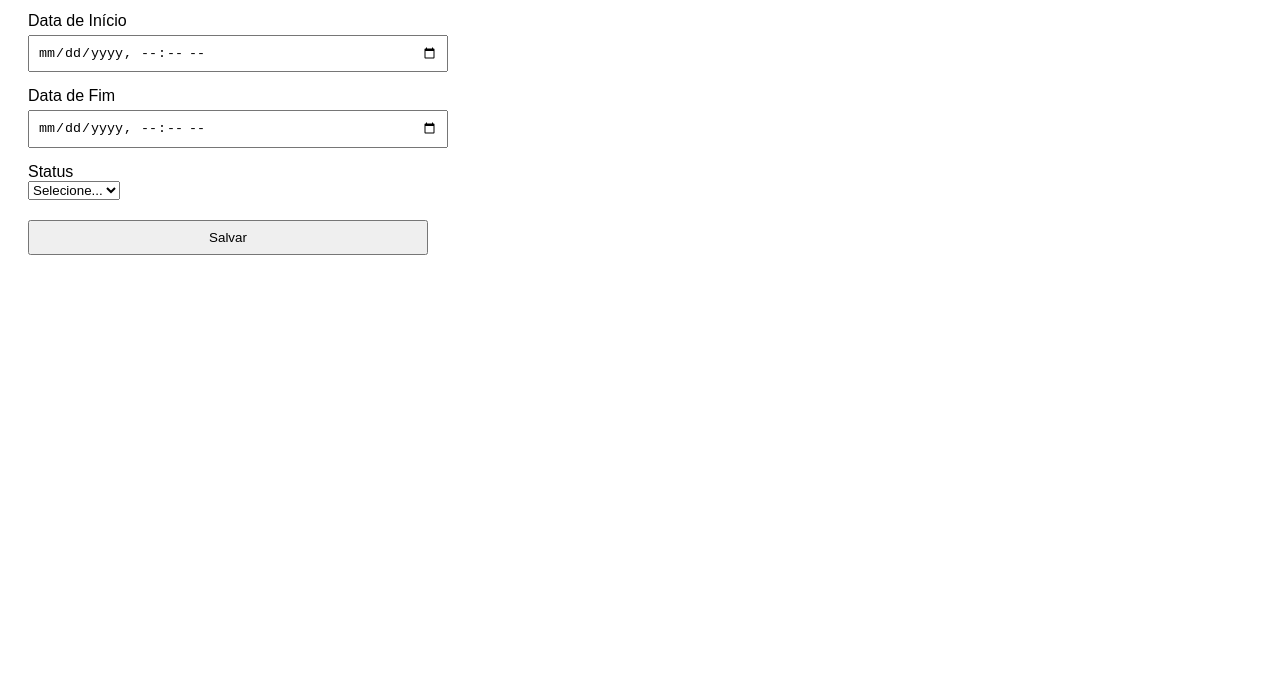
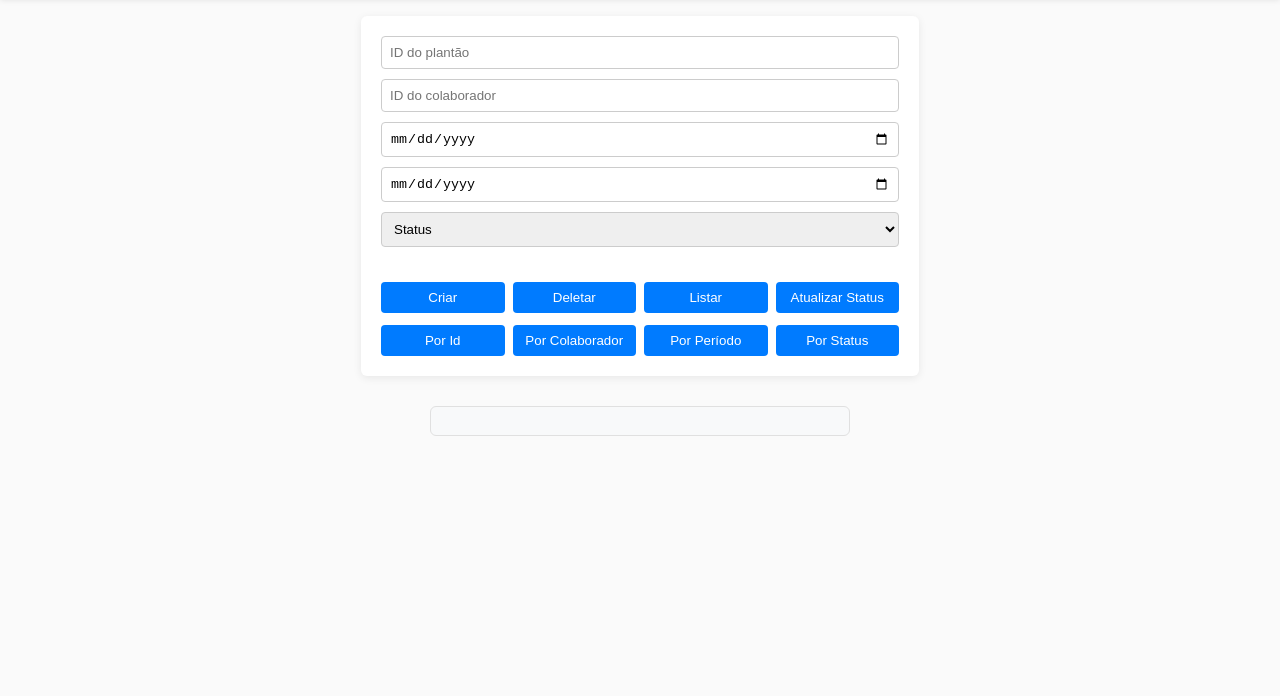
Before and after one commit to vitorcoutinhoo/studyGO, a plain HTML site: page frontend/index.html in a window 1280 px wide. Shown: the part 104-800 px from the top of the page. Drawn offline with Linux system fonts and the light colour scheme.

Commit message:
feat: creating form for testing plantao endpoinds

```diff
--- a/frontend/index.html
+++ b/frontend/index.html
@@ -1,71 +1,125 @@
 <!DOCTYPE html>
-<html lang="en">
+<html lang="pt-BR">
 <head>
-    <meta charset="UTF-8">
-    <meta name="viewport" content="width=device-width, initial-scale=1.0">
-    <title>Document</title>
-
-    <style>
-        body {
-            font-family: Arial, sans-serif;
-            padding: 20px;
-        }
-        form {
-            max-width: 400px;
-        }
-        label {
-            display: block;
-            margin-top: 15px;
-        }
-        input, button {
-            width: 100%;
-            padding: 8px;
-            margin-top: 5px;
-        }
-        button {
-            margin-top: 20px;
-            cursor: pointer;
-        }
-    </style>
+  <meta charset="UTF-8">
+  <link rel="stylesheet" href="style.css">
+  <title>Plantões - Front Simples</title>
 </head>
 <body>
-    <form action="http://localhost:8080/api/v1/plantoes/" method="post">
+    <section class="header"><h2>GERENCIADOR DE PLANTÕES</h2></section>
+    <section class="content">
+        <form class="form" id=".">
 
-        <label for="id_colaborador">ID do Colaborador (UUID)</label>
-        <input
-            type="text"
-            id="id_colaborador"
-            name="id_colaborador"
-            placeholder="xxxxxxxx-xxxx-xxxx-xxxx-xxxxxxxxxxxx"
-            required
-        >
+        <input type="text" id="plantaoId" placeholder="ID do plantão">
 
-        <label for="data_inicio">Data de Início</label>
-        <input
-            type="datetime-local"
-            id="data_inicio"
-            name="data_inicio"
-            required
-        >
+        <input type="text" id="colaboradorId" placeholder="ID do colaborador">
 
-        <label for="data_fim">Data de Fim</label>
-        <input
-            type="datetime-local"
-            id="data_fim"
-            name="data_fim"
-            required
-        >
+        <input type="date" id="inicio">
+        <input type="date" id="fim">
 
-        <label for="status">Status</label>
-        <select id="status" name="status" required>
-            <option value="">Selecione...</option>
-            <option value="ATIVO">Ativo</option>
-            <option value="INATIVO">Inativo</option>
-            <option value="CANCELADO">Cancelado</option>
-            <option value="FINALIZADO">Finalizado</option>
+        <select id="novoStatus">
+            <option value="">Status</option>
+            <option value="0">Acgendado</option>
+            <option value="1">Em Andamento</option>
+            <option value="2">Concluido</option>
+            <option value="3">Cancelado</option>
+            <option value="4">Pago</option>
         </select>
 
-        <button type="submit">Salvar</button>
-    </form>
+        <div class="buttons">
+            <button type="button" onclick="criarPlantao()">Criar</button>
+            <button type="button" onclick="deletarPlantao()">Deletar</button>
+            <button type="button" onclick="listarPlantoes()">Listar</button>
+            <button type="button" onclick="atualizarStatus()">Atualizar Status</button>
+            <button type="button" onclick="buscarPorId()">Por Id</button>
+            <button type="button" onclick="buscarPorColaborador()">Por Colaborador</button>
+            <button type="button" onclick="buscarPorPeriodo()">Por Período</button>
+            <button type="button" onclick="buscarPorStatus()">Por Status</button>
+        </div>
+
+        </form>
+
+        <section class="response">
+            <pre id="output"></pre>
+        </section>
+        </section>
+
+<script>
+    const API = "http://localhost:8080/api/v1/plantoes";
+
+    function mostrarResposta(data) {
+    document.getElementById("output").textContent =
+        JSON.stringify(data, null, 2);
+    }
+
+    async function criarPlantao() {
+        const res = await fetch(API, {
+            method: "POST",
+            headers: { "Content-Type": "application/json" },
+            body: JSON.stringify({
+            colaborador_id: document.getElementById("colaboradorId").value,
+            periodo: {
+                inicio: document.getElementById("inicio").value,
+                fim: document.getElementById("fim").value
+            }
+            })
+        });
+        mostrarResposta(await res.json());
+    }
+
+    async function listarPlantoes() {
+        const res = await fetch(API);
+        mostrarResposta(await res.json());
+    }
+
+    async function buscarPorId() {
+        const id = document.getElementById("plantaoId").value;
+        const res = await fetch(`${API}/${id}`);
+        mostrarResposta(await res.json());
+    }
+
+    async function buscarPorColaborador() {
+        const id = document.getElementById("colaboradorId").value;
+        const res = await fetch(`${API}/colaborador/${id}`);
+        mostrarResposta(await res.json());
+    }
+
+    async function buscarPorPeriodo() {
+        const inicio = document.getElementById("inicio").value;
+        const fim = document.getElementById("fim").value;
+
+        const res = await fetch(`${API}/periodo/${inicio}/${fim}`);
+        mostrarResposta(await res.json());
+    }
+
+    async function buscarPorStatus() {
+        const status = document.getElementById("novoStatus").value;
+
+        const res = await fetch(`${API}/status/${status}`);
+        mostrarResposta(await res.json())
+    }
+
+    async function atualizarStatus() {
+        const id = document.getElementById("plantaoId").value;
+        const status = document.getElementById("novoStatus").value;
+
+        const res = await fetch(`${API}/${id}/status`, {
+            method: "PATCH",
+            headers: { "Content-Type": "application/json" },
+            body: JSON.stringify({ new_status: status })
+        });
+        mostrarResposta(await res.json());
+    }
+
+    async function deletarPlantao() {
+        const id = document.getElementById("plantaoId").value;
+        const res = await fetch(`${API}/${id}`, { method: "DELETE" });
+        mostrarResposta(await res.text());
+    }
+    function limparCampos() {
+        document.getElementById(".").reset();
+    }
+</script>
+
 </body>
 </html>
--- /dev/null
+++ b/frontend/style.css
@@ -0,0 +1,88 @@
+* {
+  box-sizing: border-box;
+}
+
+body {
+  font-family: Arial, sans-serif;
+  margin: 0;
+  background-color: #fafafa;
+}
+
+.header {
+  width: 100%;
+  background-color: #f5f5f5;
+  padding: 16px;
+  text-align: center;
+  box-shadow: 0 4px 6px rgba(0, 0, 0, 0.1);
+}
+
+.content {
+  display: flex;
+  flex-direction: column;
+  align-items: center;
+  padding: 20px;
+}
+
+.form {
+  width: 100%;
+  max-width: 45%;
+  background: #fff;
+  padding: 20px;
+  border-radius: 6px;
+  box-shadow: 0 2px 8px rgba(0, 0, 0, 0.08);
+}
+
+.form input,
+.form select {
+  width: 100%;
+  padding: 8px;
+  margin-bottom: 10px;
+  border: 1px solid #ccc;
+  border-radius: 4px;
+}
+
+.form input:focus,
+.form select:focus {
+  outline: none;
+  border-color: #007bff;
+}
+
+.buttons {
+  display: grid;
+  grid-template-columns: repeat(4, 1fr);
+  row-gap: 12px;
+  column-gap: 8px;
+  margin-top: 25px;
+}
+
+.form button {
+  padding: 8px;
+  border: none;
+  border-radius: 4px;
+  cursor: pointer;
+  background-color: #007bff;
+  color: #fff;
+}
+
+.form button:hover {
+  background-color: #0056b3;
+}
+
+.response {
+  width: 100%;
+  max-width: 420px;
+  margin-top: 16px;
+  transition: all 0.2s ease;
+}
+
+.response pre {
+  background: #f8f9fa;
+  color: #212529;
+  padding: 14px;
+  border-radius: 6px;
+  max-height: 300px;
+  overflow-y: auto;
+  font-size: 14px;
+  border: 1px solid #e0e0e0;
+  white-space: pre-wrap;
+}
```
